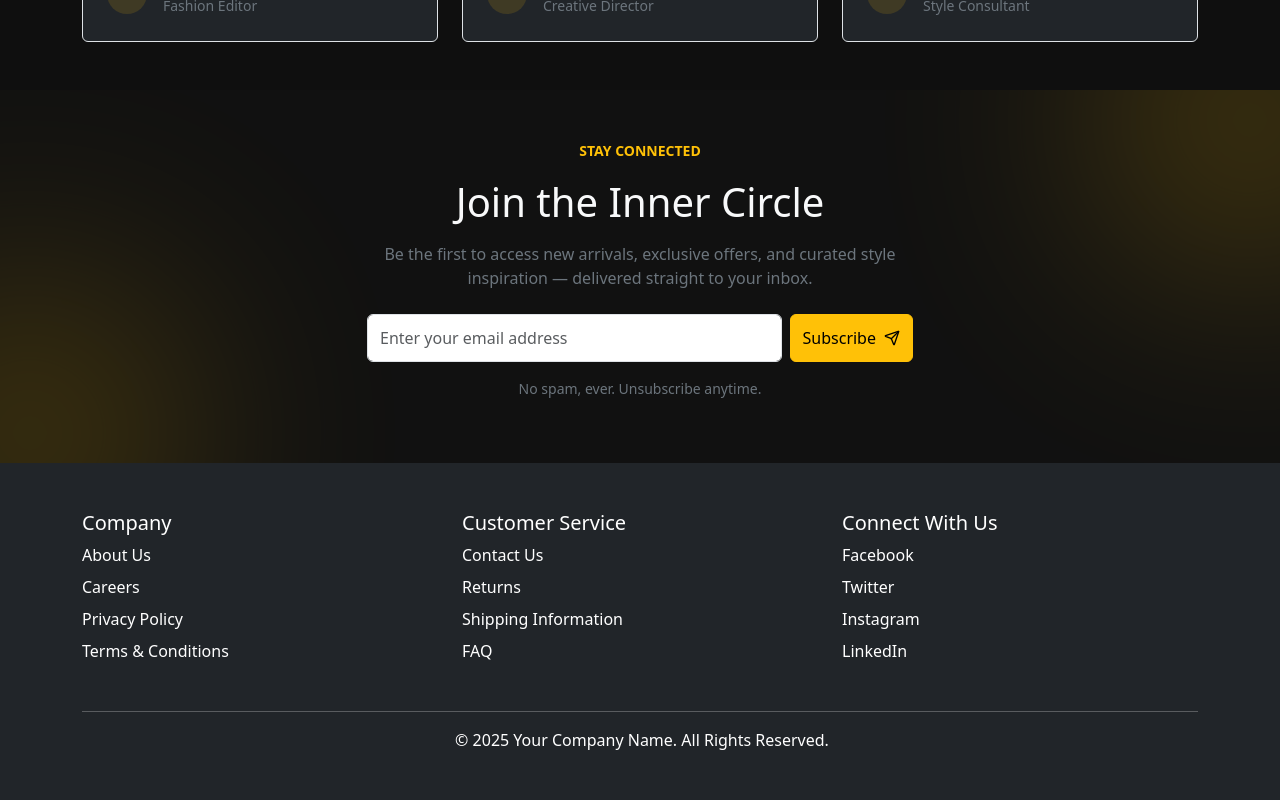
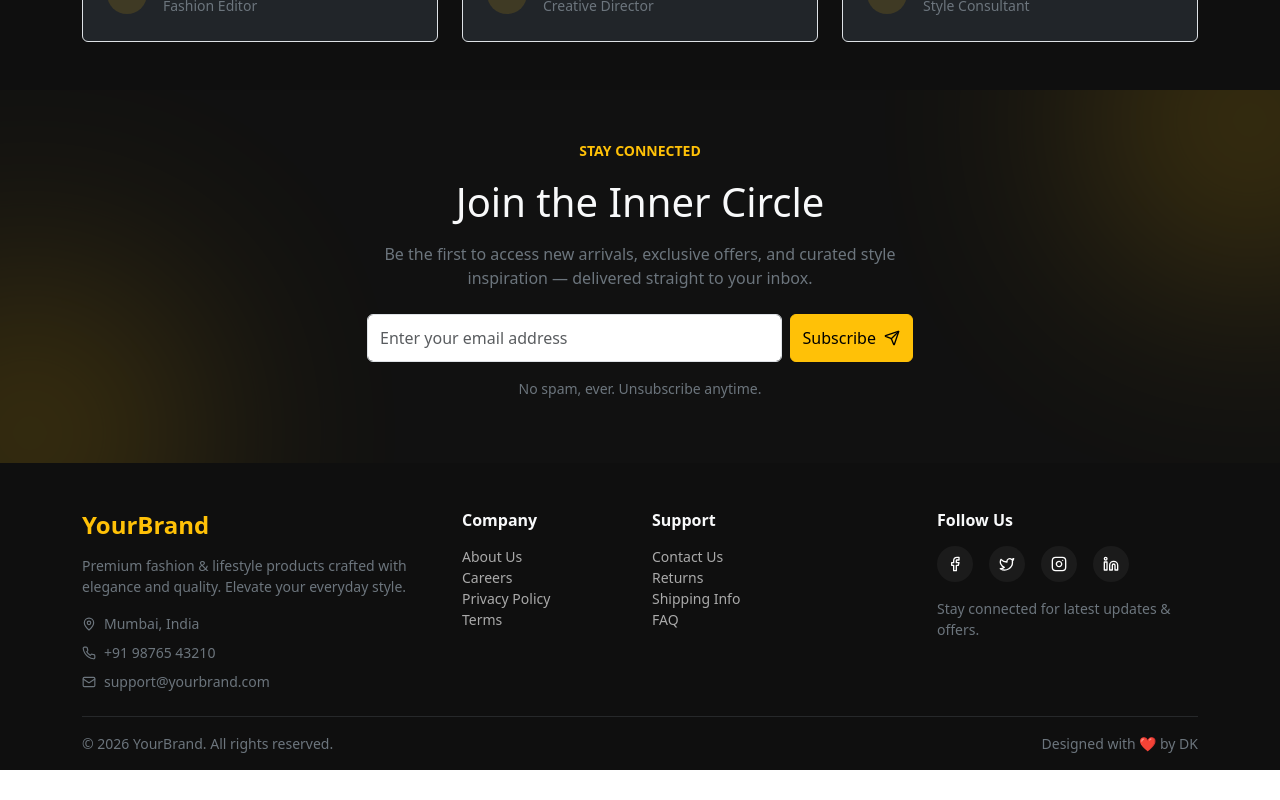
Before and after one commit to DIPAKK2310/ShoppYnow, a React (Vite) app in the folder frontend/vite-project/: page / in a window 1280 px wide. Shown: the part 2680-3480 px from the top of the page. After the commit the page ends 3450 px from the top, so only its background shows below. Built offline with nearby package versions, Linux system fonts and the light colour scheme.

Commit message:
feat:footer ui revamp

```diff
--- a/frontend/vite-project/src/components/Footer.jsx
+++ b/frontend/vite-project/src/components/Footer.jsx
@@ -1,61 +1,128 @@
-// src/components/Footer.jsx
-import React from 'react';
+import React from "react";
+import {
+  LuFacebook,
+  LuTwitter,
+  LuInstagram,
+  LuLinkedin,
+  LuMail,
+  LuPhone,
+  LuMapPin,
+} from "react-icons/lu";
 
 const Footer = () => {
   return (
-    <footer className=" bg-dark text-white py-5 ">
-      <div className="hyperlink container">
-        <div className=" row ">
-          {/* Column 1: Company Information */}
-          <div className=" col-12 col-md-4 mb-4">
-            <h5>Company</h5>
-            <div className=" d-flex flex-column">
-              <a href="/about-us" className="text-white mb-2">About Us</a>
-              <a href="/careers" className="text-white mb-2">Careers</a>
-              <a href="/privacy-policy" className="text-white mb-2">Privacy Policy</a>
-              <a href="/terms" className="text-white mb-2">Terms & Conditions</a>
+    <footer
+      className="text-light pt-5 pb-3"
+      style={{ background: "#0f0f0f" }}
+    >
+      <div className="container">
+        <div className="row g-4">
+
+          {/* Brand + Contact */}
+          <div className="col-md-4">
+            <h4 className="fw-bold mb-3 text-warning">YourBrand</h4>
+            <p className="text-secondary small">
+              Premium fashion & lifestyle products crafted with elegance and
+              quality. Elevate your everyday style.
+            </p>
+
+            <div className="mt-3 d-flex flex-column gap-2 small">
+              <span className="d-flex align-items-center gap-2 text-secondary">
+                <LuMapPin /> Mumbai, India
+              </span>
+              <span className="d-flex align-items-center gap-2 text-secondary">
+                <LuPhone /> +91 98765 43210
+              </span>
+              <span className="d-flex align-items-center gap-2 text-secondary">
+                <LuMail /> support@yourbrand.com
+              </span>
             </div>
           </div>
 
-          {/* Column 2: Customer Service */}
-          <div className="col-12 col-md-4 mb-4">
-            <h5>Customer Service</h5>
-            <div className="d-flex flex-column">
-              <a href="/contact-us" className="text-white mb-2">Contact Us</a>
-              <a href="/returns" className="text-white mb-2">Returns</a>
-              <a href="/shipping-info" className="text-white mb-2">Shipping Information</a>
-              <a href="/faq" className="text-white mb-2">FAQ</a>
-            </div>
+          {/* Company */}
+          <div className="col-6 col-md-2">
+            <h6 className="fw-semibold mb-3">Company</h6>
+            <ul className="list-unstyled small">
+              <li><a href="#" className="footer-link">About Us</a></li>
+              <li><a href="#" className="footer-link">Careers</a></li>
+              <li><a href="#" className="footer-link">Privacy Policy</a></li>
+              <li><a href="#" className="footer-link">Terms</a></li>
+            </ul>
           </div>
 
-          {/* Column 3: Social Media and Newsletter */}
-          <div className="col-12 col-md-4 mb-4">
-            <h5>Connect With Us</h5>
-            <div className="d-flex flex-column">
-              <a href="https://facebook.com" className="text-white mb-2" target="_blank" rel="noopener noreferrer">
-                Facebook
-              </a>
-              <a href="https://twitter.com" className="text-white mb-2" target="_blank" rel="noopener noreferrer">
-                Twitter
-              </a>
-              <a href="https://instagram.com" className="text-white mb-2" target="_blank" rel="noopener noreferrer">
-                Instagram
-              </a>
-              <a href="https://linkedin.com" className="text-white mb-2" target="_blank" rel="noopener noreferrer">
-                LinkedIn
-              </a>
+          {/* Support */}
+          <div className="col-6 col-md-3">
+            <h6 className="fw-semibold mb-3">Support</h6>
+            <ul className="list-unstyled small">
+              <li><a href="#" className="footer-link">Contact Us</a></li>
+              <li><a href="#" className="footer-link">Returns</a></li>
+              <li><a href="#" className="footer-link">Shipping Info</a></li>
+              <li><a href="#" className="footer-link">FAQ</a></li>
+            </ul>
+          </div>
+
+          {/* Social */}
+          <div className="col-md-3">
+            <h6 className="fw-semibold mb-3">Follow Us</h6>
+
+            <div className="d-flex gap-3">
+              <a href="#" className="social-icon"><LuFacebook /></a>
+              <a href="#" className="social-icon"><LuTwitter /></a>
+              <a href="#" className="social-icon"><LuInstagram /></a>
+              <a href="#" className="social-icon"><LuLinkedin /></a>
             </div>
+
+            <p className="small text-secondary mt-3">
+              Stay connected for latest updates & offers.
+            </p>
           </div>
         </div>
 
-        {/* Copyright */}
-        <hr className="border-white" />
-        <div className="row mt-3">
-          <div className="col text-center">
-            <p className="mb-0 ps-1">&copy; 2025 Your Company Name. All Rights Reserved.</p>
-          </div>
+        {/* Divider */}
+        <hr className="border-secondary mt-4" />
+
+        {/* Bottom */}
+        <div className="d-flex flex-column flex-md-row justify-content-between align-items-center small text-secondary">
+          <p className="mb-0">
+            © 2026 YourBrand. All rights reserved.
+          </p>
+          <p className="mb-0">
+            Designed with ❤️ by DK
+          </p>
         </div>
       </div>
+
+      {/* Extra Styles */}
+      <style>{`
+        .footer-link {
+          color: #aaa;
+          text-decoration: none;
+          transition: 0.3s;
+        }
+
+        .footer-link:hover {
+          color: #ffc107;
+          transform: translateX(4px);
+        }
+
+        .social-icon {
+          width: 36px;
+          height: 36px;
+          display: flex;
+          align-items: center;
+          justify-content: center;
+          border-radius: 50%;
+          background: rgba(255,255,255,0.05);
+          color: #fff;
+          transition: 0.3s;
+        }
+
+        .social-icon:hover {
+          background: #ffc107;
+          color: #000;
+          transform: translateY(-3px);
+        }
+      `}</style>
     </footer>
   );
 };
```
